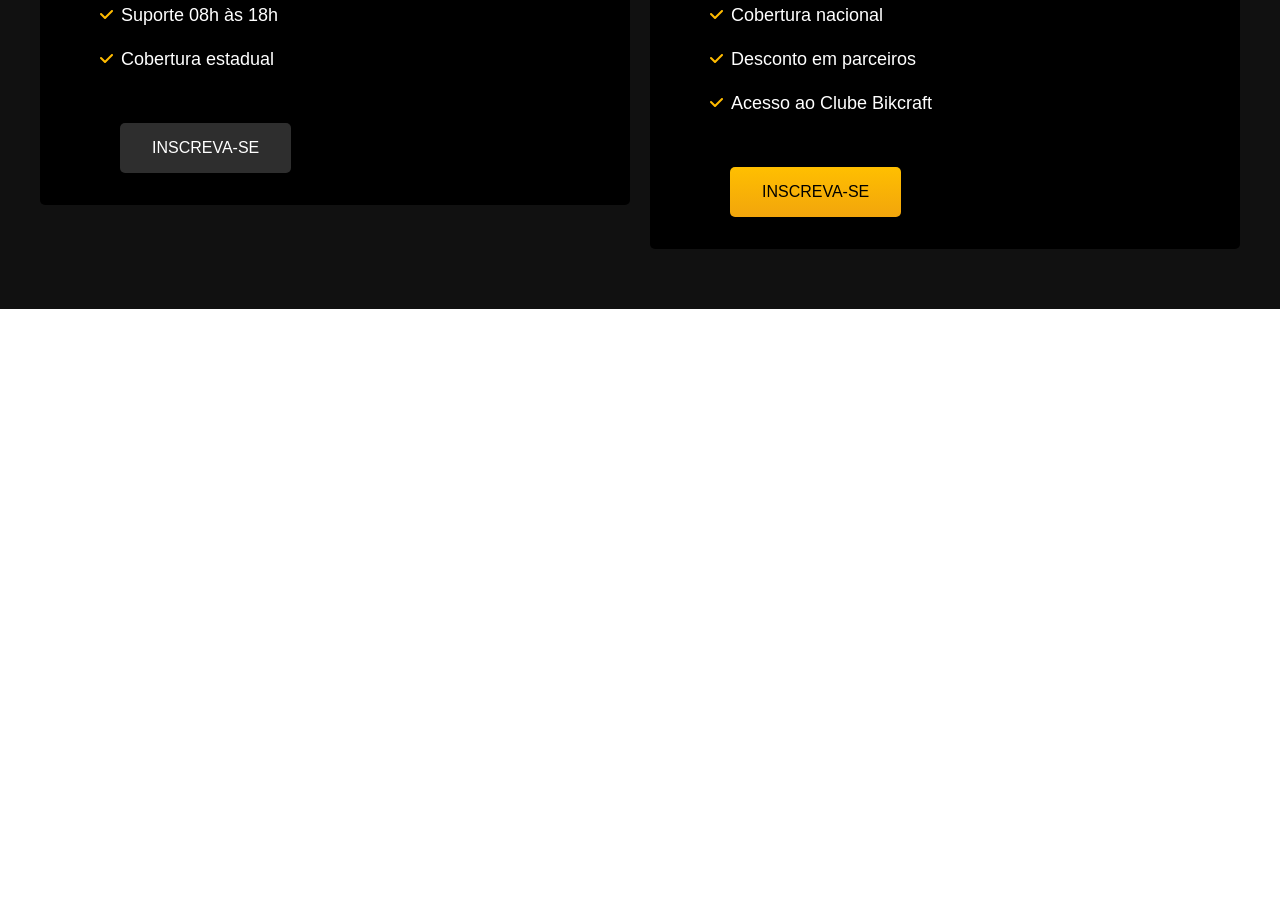
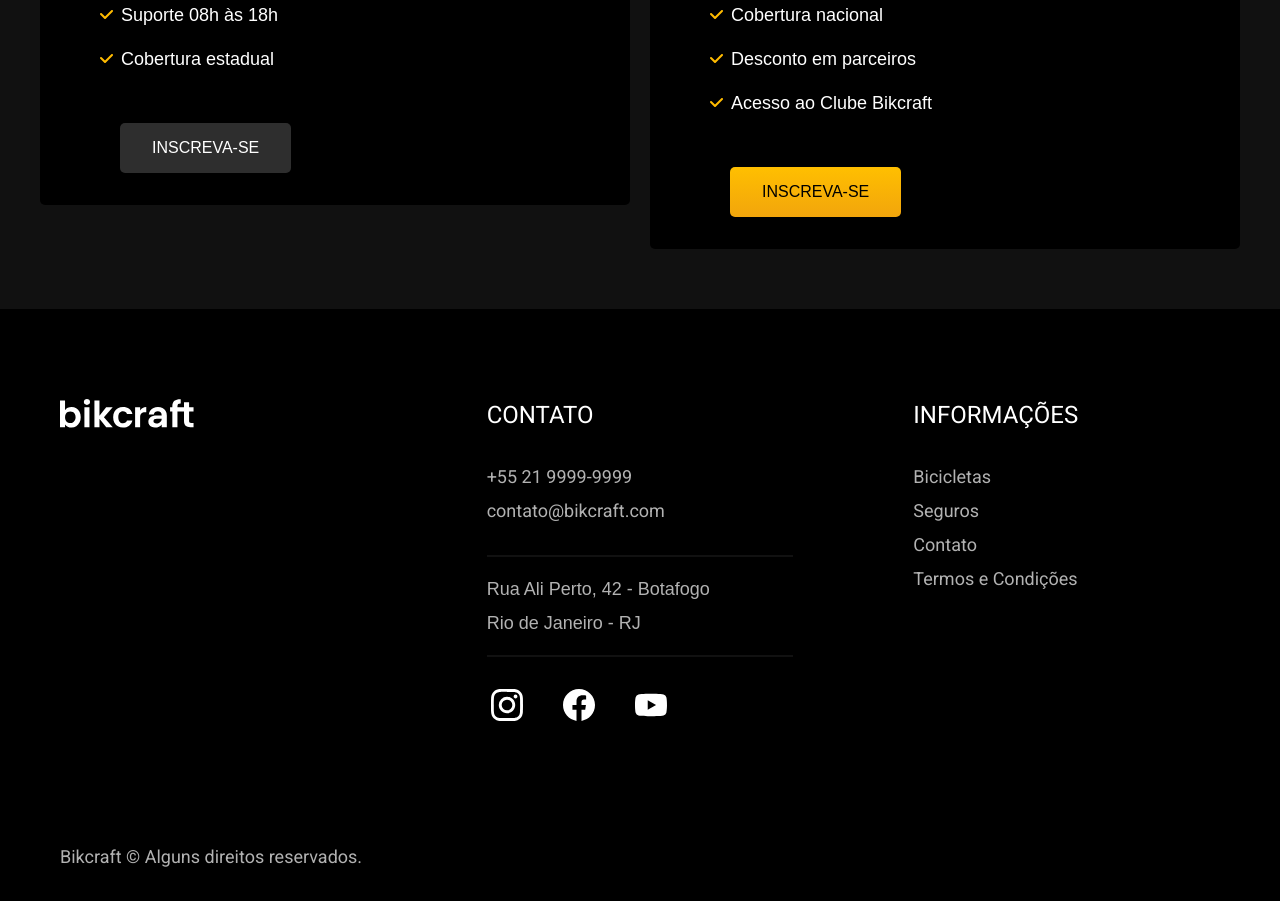
Before and after one commit to lfestevam/bikcraft, a plain HTML site: page index.html in a window 1280 px wide. Shown: the part 4242-5143 px from the top of the page. Before the commit the page ends 4551 px from the top, so only its background shows below. Drawn offline with Linux system fonts and the light colour scheme.

Commit message:
Finalização da home page
Footer adicionado e home finalizada.

```diff
--- a/estilos/style.css
+++ b/estilos/style.css
@@ -6,3 +6,4 @@
 @import url("../home/parceiros.css");
 @import url("../home/depoimento.css");
 @import url("../home/seguros.css");
+@import url("../home/footer.css");
--- /dev/null
+++ b/home/footer.css
@@ -0,0 +1,61 @@
+.footer {
+  background-color: #000000;
+}
+.conteiner-footer {
+  padding: 5.5rem 1.25rem 2rem 1.25rem;
+  display: grid;
+  grid-template-columns: repeat(3, 1fr);
+  gap: 120px;
+}
+.contatos h3 {
+  margin-bottom: 32px;
+}
+.contato {
+  display: flex;
+  flex-direction: column;
+  margin-bottom: 32px;
+  gap: 10px;
+}
+.contato a:hover {
+  color: #ffffff;
+}
+.endereco {
+  display: flex;
+  flex-direction: column;
+  padding: 20px 0px;
+  margin-bottom: 32px;
+  gap: 10px;
+  border-top: 2px solid #111111;
+  border-bottom: 2px solid #111111;
+}
+.social {
+  display: grid;
+  grid-template-columns: repeat(3, 40px);
+  justify-items: center;
+  width: max-content;
+  gap: 32px;
+}
+.informacoes h3 {
+  margin-bottom: 32px;
+}
+.informacoes ul li:not(:last-child) {
+  margin-bottom: 10px;
+}
+.informacoes ul li a:hover {
+  color: #ffffff;
+}
+.copyrigth {
+  grid-column: 1 / -1;
+}
+@media (max-width: 800px) {
+  .conteiner-footer {
+    grid-template-columns: 1fr;
+    gap: 40px;
+    justify-items: center;
+    text-align: center;
+  }
+  .social {
+    justify-items: center;
+    gap: 10px;
+  }
+}
--- a/index.html
+++ b/index.html
@@ -177,6 +177,41 @@
       </div>
     </section>
   </main>
+  <footer class="footer">
+    <div class="conteiner-footer conteiner-base">
+      <div class="titulo-footer">
+        <img src="./img/bikcraft.svg" alt="">
+      </div>
+      <div class="contatos w">
+        <h3 class="font-2-l-b">CONTATO</h3>
+        <div class="contato">
+          <a href="tel:+55 21 9999-9999" class="c5 font-2-m">+55 21 9999-9999</a>
+          <a href="mailto:contato@bikcraft.com" class="c5 font-2-m">contato@bikcraft.com</a>
+        </div>
+        <div class="endereco c5 font-2-m">
+          <p>Rua Ali Perto, 42 - Botafogo</p>
+          <p>Rio de Janeiro - RJ</p>
+        </div>
+        <div class="social">
+          <a href="#" title="instagram"><img src="./img/redes/instagram.svg" alt=""></a>
+          <a href="#" title="facebook"><img src="./img/redes/facebook.svg" alt=""></a>
+          <a href="#" title="youtube"><img src="./img/redes/youtube.svg" alt=""></a>
+        </div>
+      </div>
+      <div class="informacoes">
+        <h3 class="w font-2-l-b">INFORMAÇÕES</h3>
+        <ul>
+          <li><a href="#" class="c5 font-2-m">Bicicletas</a></li>
+          <li><a href="#" class="c5 font-2-m">Seguros</a></li>
+          <li><a href="#" class="c5 font-2-m">Contato</a></li>
+          <li><a href="#" class="c5 font-2-m">Termos e Condições</a></li>
+        </ul>
+      </div>
+      <div class="copyrigth">
+        <p class="c5 font-2-m">Bikcraft © Alguns direitos reservados.</p>
+      </div>
+    </div>
+  </footer>
 </body>
 
 </html>
```
